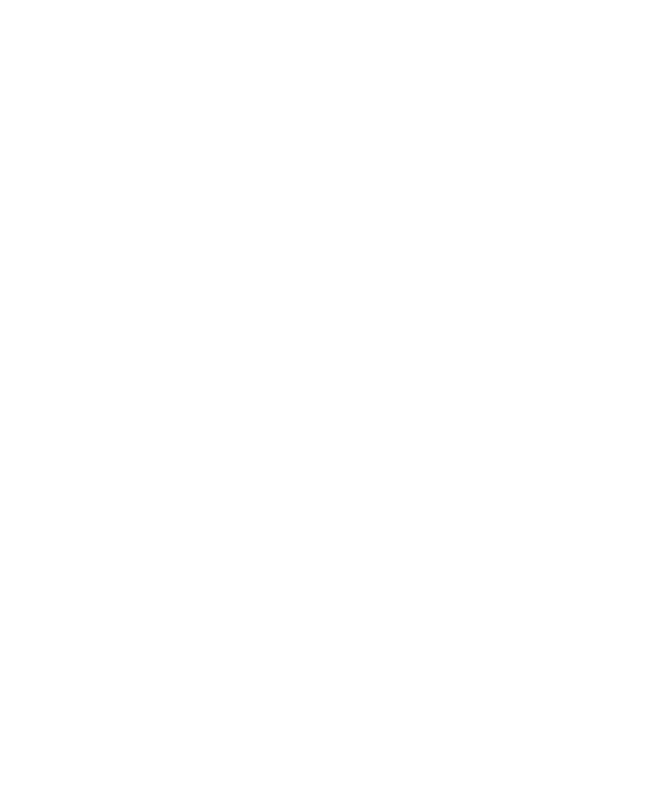
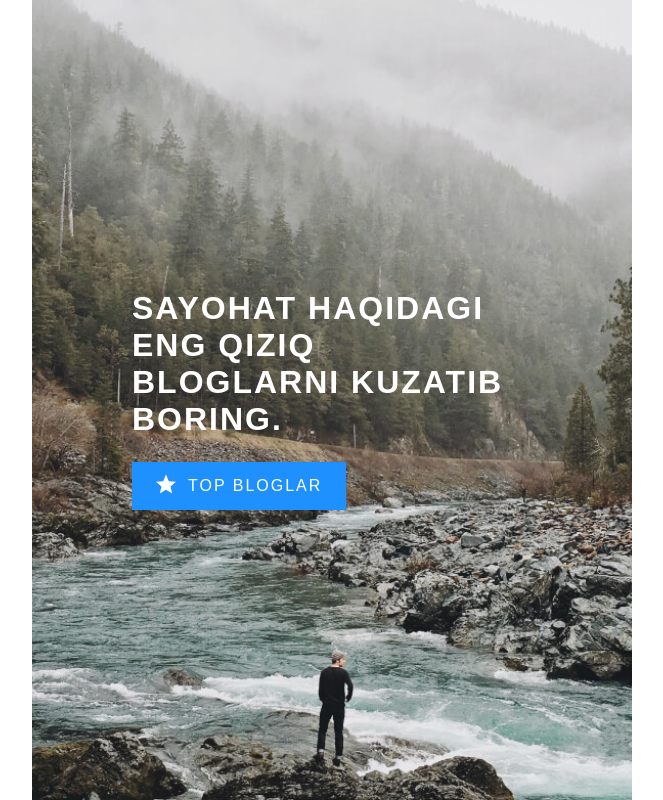
Before and after one commit to Khasan077/articles-ex, a plain HTML site: page index.html in a window 1280 px wide. Shown: the whole page, without its empty margins (28-691 px from the left). Drawn offline with Linux system fonts and the light colour scheme.

Commit message:
add hero

```diff
--- a/css/style.css
+++ b/css/style.css
@@ -39,3 +39,76 @@ img{
     margin-right: auto;
     margin-left: auto;
 }
+
+
+/* MAIN-CONTENT */
+.main-content{
+    display: flex;
+    flex-direction: column;
+    flex-grow: 1;
+}
+
+/* GLOABL-WRAPPER */
+    .global-wrapper{
+        flex-grow: 1;
+        display: flex;
+        width: 100%;
+        max-width: 1200px;
+        margin-left: auto;
+        margin-right: auto;
+
+    }
+
+    /* HERO */
+
+    .hero {
+        display: flex;
+        justify-content: center;
+        align-items: center;
+        width: 100%;
+        max-width: 600px;
+        background-image: url(/img/Rectangle\ 1.jpg);
+        background-repeat: no-repeat;
+        background-size: cover;
+        background-position: center;
+
+    }
+    .hero-content {
+        max-width: 400px;
+    }
+    .hero-heading {
+        margin-top: 0;
+        margin-bottom: 24px;
+        line-height: normal;
+        letter-spacing: 2px;
+        color: #fff;
+        text-transform: uppercase;
+    }
+    .hero-link {
+        display: inline-block;
+        background-color: #1E90FF;
+        color: #fff;
+        text-decoration: none;
+        text-transform: uppercase;
+        letter-spacing: 2px;
+    }
+    .hero-link-inner {
+        display: flex;
+        padding: 12px 24px;
+    }
+
+    .hero-link-inner::before{
+        width: 20px;
+        height: 20px;
+        margin-right: 12px;
+        background-image: url(/img/star\ \(1\).svg);
+        background-repeat: no-repeat;
+        background-position: center;
+        background-size: contain;
+        content: "";
+
+    }
+
+    .hero-link-text {
+
+    }
--- a/index.html
+++ b/index.html
@@ -3,7 +3,7 @@
 <head>
     <meta charset="UTF-8">
     <meta name="viewport" content="width=device-width, initial-scale=1.0">
-    <title>Proect</title>
+    <title>Articles</title>
     <!-- Links -->
     <link rel="stylesheet" href="./css/normalize.css">
     <link rel="stylesheet" href="/css/style.css">
@@ -11,7 +11,20 @@
 </head>
 <body>
 
-
+    <main class="main-content">
+        <div class="global-wrapper container">
+            <div class="hero">
+                <div class="hero-content">
+                    <h1 class="hero-heading">Sayohat haqidagi eng qiziq bloglarni kuzatib boring.</h1>
+                    <a class="hero-link" href="#">
+                        <span class="hero-link-inner">
+                            <span class="hero-link-text">Top Bloglar</span>
+                        </span>
+                    </a>
+                </div>
+            </div>
+        </div>
+    </main>
 
 
 
```
Also changed, not shown: img/star (1).svg (added).
